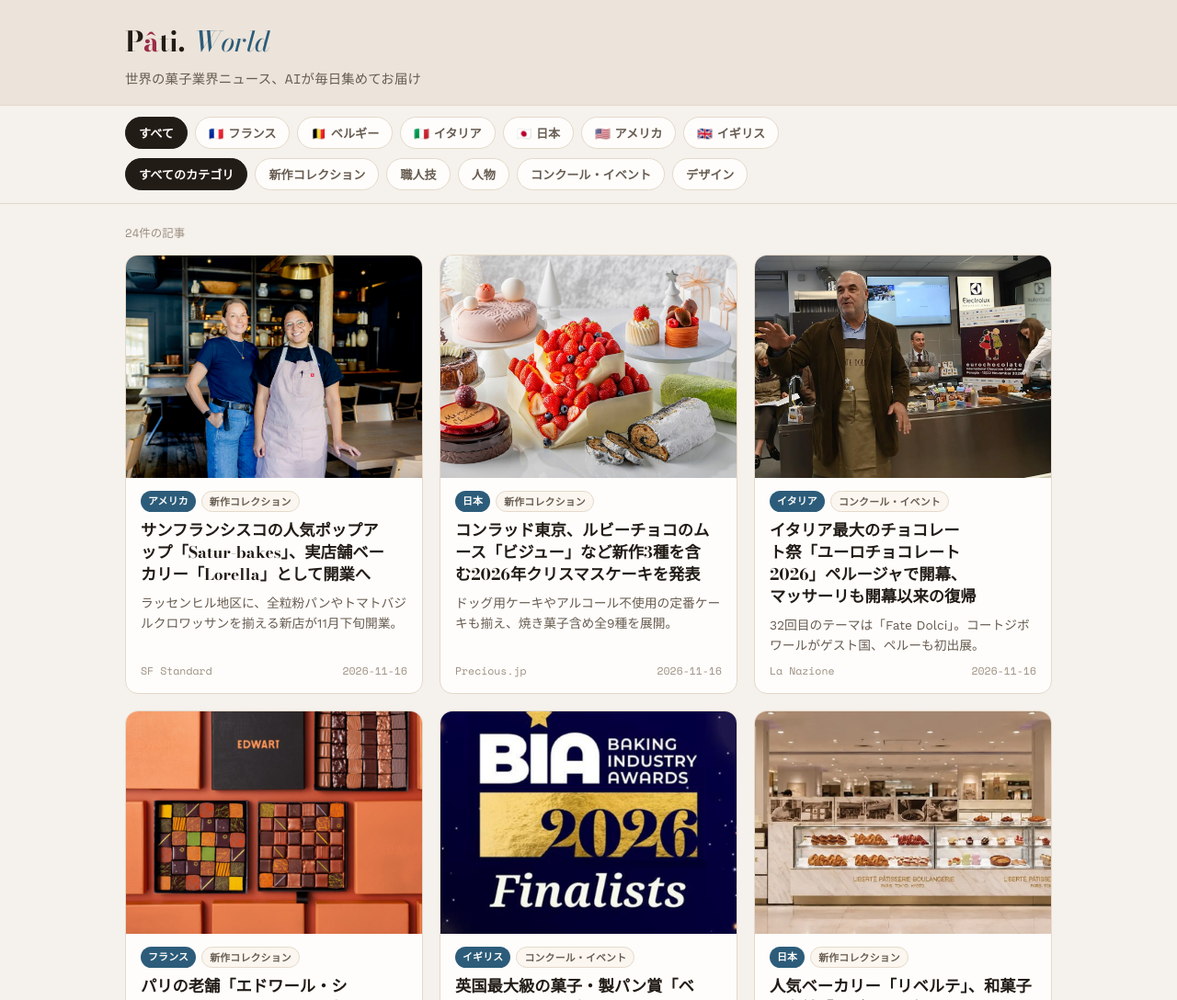
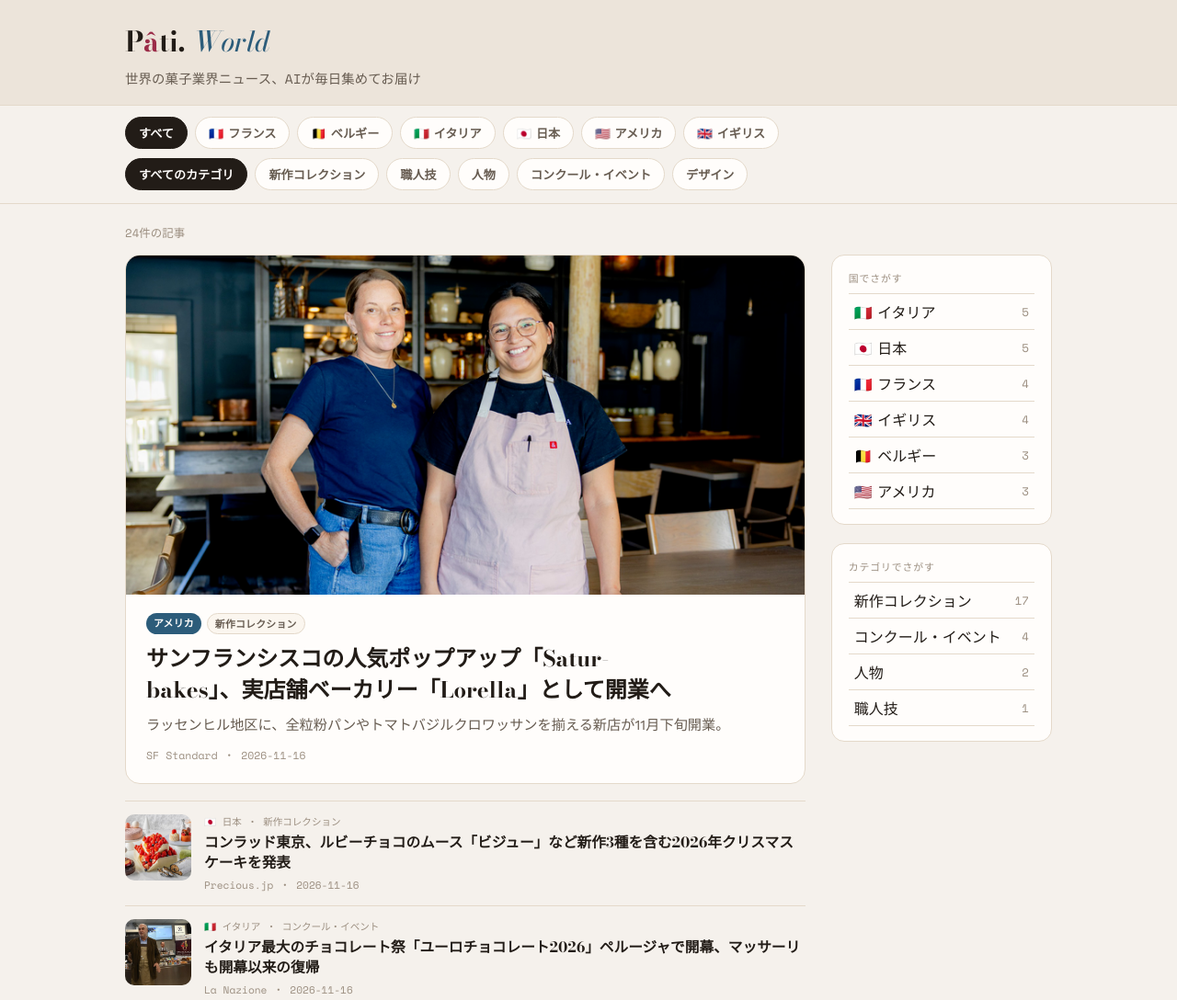
Before and after one commit to takuwan001/pati-world, a plain HTML site: page index.html in a window 1280 px wide. Shown: the top 1088 px of the page at 92% size. Drawn offline with nearby package versions, Linux system fonts and the light colour scheme.

Commit message:
Restructure homepage into a denser news-portal layout
Replaces the uniform card grid with a lead story + scannable headline
list (small thumbnail, two-line title, source/date), plus a sidebar
showing real per-country and per-category article counts that double
as filter shortcuts. Keeps the existing brand (fonts, palette, detail
sheet) — only the information density and layout change, as agreed
after reviewing a mockup. The lead story only appears on the
unfiltered view; a filtered view (one country or category) shows a
plain headline list. Articles without an image fall back to the same
category-gradient placeholder used elsewhere in the Pâti. product line.

Co-Authored-By: Claude Sonnet 5 <noreply@anthropic.com>

```diff
--- a/index.html
+++ b/index.html
@@ -149,20 +149,22 @@
     margin:0 0 14px;
   }
 
-  .grid{
-    display:grid; grid-template-columns:repeat(auto-fill, minmax(260px,1fr)); gap:18px;
+  .layout{display:flex; flex-wrap:wrap; gap:28px}
+  .content{flex:999 1 560px; min-width:0; display:flex; flex-direction:column; gap:18px}
+
+  .hero{
+    display:block; border:1px solid var(--border); border-radius:16px;
+    overflow:hidden; background:var(--surface); cursor:pointer;
   }
-  .card{
-    background:var(--surface); border:1px solid var(--border); border-radius:14px;
-    overflow:hidden; cursor:pointer; display:flex; flex-direction:column;
-    transition:transform .12s ease, box-shadow .12s ease;
+  .hero:focus-visible{outline:2px solid var(--framboise); outline-offset:2px}
+  .hero .thumb{width:100%; aspect-ratio:16/8; object-fit:cover; background:var(--surface-2)}
+  .hero .body{padding:20px 22px 22px; display:flex; flex-direction:column; gap:10px}
+  .hero h2{
+    font-family:'Bodoni Moda', serif; font-weight:700; font-size:1.5rem; line-height:1.4;
+    margin:0; text-wrap:balance;
   }
-  .card:hover{transform:translateY(-2px); box-shadow:0 8px 20px -10px rgba(0,0,0,.25)}
-  .card:focus-visible{outline:2px solid var(--framboise); outline-offset:2px}
-  .card .thumb{
-    width:100%; aspect-ratio:4/3; object-fit:cover; background:var(--surface-2);
-  }
-  .card .body{padding:14px 16px 16px; display:flex; flex-direction:column; gap:8px; flex:1}
+  .hero .summary{font-size:.95rem; line-height:1.7; color:var(--ink-soft); margin:0}
+
   .badges{display:flex; gap:6px; flex-wrap:wrap}
   .badge{
     font-family:'Space Mono', monospace; font-size:.68rem; letter-spacing:.02em;
@@ -170,18 +172,42 @@
   }
   .badge.country{background:var(--bleu); color:var(--surface)}
   .badge.cat{background:var(--surface-2); color:var(--ink-soft); border:1px solid var(--border)}
-  .card h2{
-    font-family:'Bodoni Moda', serif; font-weight:700; font-size:1.08rem; line-height:1.4;
-    margin:0; text-wrap:balance;
+
+  .meta{font-family:'Space Mono', monospace; font-size:.72rem; color:var(--ink-faint)}
+
+  .headline-list{display:flex; flex-direction:column}
+  .headline-row{
+    display:flex; gap:14px; padding-block:14px; border-top:1px solid var(--border);
+    cursor:pointer;
   }
-  .card .summary{
-    font-size:.86rem; color:var(--ink-soft); line-height:1.6; margin:0;
-    display:-webkit-box; -webkit-line-clamp:2; -webkit-box-orient:vertical; overflow:hidden;
+  .headline-row:last-child{border-bottom:1px solid var(--border)}
+  .headline-row:focus-visible{outline:2px solid var(--framboise); outline-offset:2px}
+  .headline-row .thumb-sm{
+    flex:none; width:72px; height:72px; border-radius:10px;
+    object-fit:cover; background:var(--surface-2);
   }
-  .meta{
-    margin-top:auto; display:flex; justify-content:space-between; align-items:center;
-    font-family:'Space Mono', monospace; font-size:.72rem; color:var(--ink-faint);
+  .headline-row .info{flex:1; min-width:0; display:flex; flex-direction:column; gap:4px}
+  .headline-row .kicker{font-family:'Space Mono', monospace; font-size:.66rem; color:var(--ink-faint)}
+  .headline-row h3{
+    font-family:'Bodoni Moda', serif; font-weight:600; font-size:.98rem; line-height:1.4;
+    margin:0; display:-webkit-box; -webkit-line-clamp:2; -webkit-box-orient:vertical; overflow:hidden;
   }
+  .headline-row .meta{font-size:.7rem}
+
+  .sidebar{flex:1 1 240px; min-width:220px; max-width:280px; display:flex; flex-direction:column; gap:20px}
+  .sidebar-box{border:1px solid var(--border); border-radius:14px; background:var(--surface); padding:16px 18px}
+  .sidebar-box .label{
+    font-family:'Space Mono', monospace; font-size:.68rem; letter-spacing:.08em;
+    text-transform:uppercase; color:var(--ink-faint); margin:0 0 8px;
+  }
+  .sidebar-box button{
+    display:flex; width:100%; justify-content:space-between; align-items:center;
+    padding-block:7px; border:none; border-top:1px solid var(--border);
+    background:none; font:inherit; color:inherit; text-align:left; cursor:pointer;
+  }
+  .sidebar-box button:last-child{border-bottom:1px solid var(--border)}
+  .sidebar-box button[aria-pressed="true"]{color:var(--framboise-ink); font-weight:600}
+  .sidebar-box button .n{font-family:'Space Mono', monospace; color:var(--ink-faint); font-size:.78rem}
 
   .empty{
     text-align:center; padding:60px 20px; color:var(--ink-faint);
@@ -243,7 +269,13 @@
 
 <main class="wrap">
   <p class="count" id="count"></p>
-  <div class="grid" id="grid"></div>
+  <div class="layout">
+    <div class="content">
+      <div id="hero"></div>
+      <div class="headline-list" id="list"></div>
+    </div>
+    <aside class="sidebar" id="sidebar"></aside>
+  </div>
   <p class="empty" id="empty" hidden>該当する記事はまだありません。</p>
 </main>
 
@@ -271,6 +303,13 @@ const CATS = [
   {id:'event', label:'コンクール・イベント'},
   {id:'design', label:'デザイン'},
 ];
+const PH_GRADIENTS = {
+  design: 'linear-gradient(135deg, #C24A69, #6E1E33)',
+  craft: 'linear-gradient(135deg, #7FA075, #33461F)',
+  collection: 'linear-gradient(135deg, #C7A24B, #6E571C)',
+  people: 'linear-gradient(135deg, #6E5B64, #362A31)',
+  event: 'linear-gradient(135deg, #A94A5C, #4E1620)',
+};
 
 let ARTICLES = [];
 let activeCountry = 'all';
@@ -292,6 +331,52 @@ function renderFilters(){
   kRow.querySelectorAll('[data-cat]').forEach(btn=>{
     btn.addEventListener('click', ()=>{ activeCat = btn.dataset.cat; renderFilters(); renderGrid(); });
   });
+
+  renderSidebar();
+}
+
+function renderSidebar(){
+  const sidebar = document.getElementById('sidebar');
+  const countryCounts = {};
+  const catCounts = {};
+  ARTICLES.forEach(a=>{
+    countryCounts[a.country] = (countryCounts[a.country] || 0) + 1;
+    catCounts[a.cat] = (catCounts[a.cat] || 0) + 1;
+  });
+
+  const countryRows = COUNTRIES
+    .filter(c => c.id !== 'all' && countryCounts[c.id])
+    .sort((a, b) => countryCounts[b.id] - countryCounts[a.id])
+    .map(c => `
+      <button data-country="${c.id}" aria-pressed="${activeCountry === c.id}">
+        <span>${c.flag} ${c.label}</span><span class="n">${countryCounts[c.id]}</span>
+      </button>`).join('');
+
+  const catRows = CATS
+    .filter(k => k.id !== 'all' && catCounts[k.id])
+    .sort((a, b) => catCounts[b.id] - catCounts[a.id])
+    .map(k => `
+      <button data-cat="${k.id}" aria-pressed="${activeCat === k.id}">
+        <span>${k.label}</span><span class="n">${catCounts[k.id]}</span>
+      </button>`).join('');
+
+  sidebar.innerHTML = `
+    <div class="sidebar-box">
+      <p class="label">国でさがす</p>
+      ${countryRows}
+    </div>
+    <div class="sidebar-box">
+      <p class="label">カテゴリでさがす</p>
+      ${catRows}
+    </div>
+  `;
+
+  sidebar.querySelectorAll('[data-country]').forEach(btn=>{
+    btn.addEventListener('click', ()=>{ activeCountry = btn.dataset.country; renderFilters(); renderGrid(); });
+  });
+  sidebar.querySelectorAll('[data-cat]').forEach(btn=>{
+    btn.addEventListener('click', ()=>{ activeCat = btn.dataset.cat; renderFilters(); renderGrid(); });
+  });
 }
 
 function countryLabel(id){
@@ -303,6 +388,43 @@ function catLabel(id){
   return k ? k.label : id;
 }
 
+function thumbHtml(a, cls){
+  if (a.image) return `<img class="${cls}" src="${a.image}" alt="" loading="lazy">`;
+  const grad = PH_GRADIENTS[a.cat] || PH_GRADIENTS.collection;
+  return `<div class="${cls}" style="background:${grad}"></div>`;
+}
+
+function heroHtml(a){
+  return `
+    <article class="hero" tabindex="0" role="button" data-idx="${ARTICLES.indexOf(a)}">
+      ${thumbHtml(a, 'thumb')}
+      <div class="body">
+        <div class="badges">
+          <span class="badge country">${countryLabel(a.country)}</span>
+          <span class="badge cat">${catLabel(a.cat)}</span>
+        </div>
+        <h2>${a.title}</h2>
+        <p class="summary">${a.summary}</p>
+        <div class="meta">${a.source} ・ ${a.addedAt}</div>
+      </div>
+    </article>
+  `;
+}
+
+function headlineRowHtml(a){
+  const flag = (COUNTRIES.find(c => c.id === a.country) || {}).flag || '';
+  return `
+    <article class="headline-row" tabindex="0" role="button" data-idx="${ARTICLES.indexOf(a)}">
+      ${thumbHtml(a, 'thumb-sm')}
+      <div class="info">
+        <div class="kicker">${flag} ${countryLabel(a.country)} ・ ${catLabel(a.cat)}</div>
+        <h3>${a.title}</h3>
+        <div class="meta">${a.source} ・ ${a.addedAt}</div>
+      </div>
+    </article>
+  `;
+}
+
 function renderGrid(){
   const filtered = ARTICLES.filter(a =>
     (activeCountry==='all' || a.country===activeCountry) &&
@@ -310,35 +432,33 @@ function renderGrid(){
   ).sort((a,b)=> b.addedAt.localeCompare(a.addedAt));
 
   document.getElementById('count').textContent = `${filtered.length}件の記事`;
-  const grid = document.getElementById('grid');
+  const heroEl = document.getElementById('hero');
+  const listEl = document.getElementById('list');
   const empty = document.getElementById('empty');
 
   if(filtered.length===0){
-    grid.innerHTML = '';
+    heroEl.innerHTML = '';
+    listEl.innerHTML = '';
     empty.hidden = false;
     return;
   }
   empty.hidden = true;
 
-  grid.innerHTML = filtered.map((a,i) => `
-    <article class="card" tabindex="0" role="button" data-idx="${ARTICLES.indexOf(a)}">
-      ${a.image ? `<img class="thumb" src="${a.image}" alt="" loading="lazy">` : ''}
-      <div class="body">
-        <div class="badges">
-          <span class="badge country">${countryLabel(a.country)}</span>
-          <span class="badge cat">${catLabel(a.cat)}</span>
-        </div>
-        <h2>${a.title}</h2>
-        <p class="summary">${a.summary}</p>
-        <div class="meta"><span>${a.source}</span><span>${a.addedAt}</span></div>
-      </div>
-    </article>
-  `).join('');
+  // The lead story only makes sense on the unfiltered home view; a
+  // filtered view (one country or category) shows a plain headline list.
+  const showHero = activeCountry==='all' && activeCat==='all';
+  const hero = showHero ? filtered[0] : null;
+  const rest = showHero ? filtered.slice(1) : filtered;
 
-  grid.querySelectorAll('.card').forEach(card=>{
-    const open = ()=> openDetail(ARTICLES[card.dataset.idx]);
-    card.addEventListener('click', open);
-    card.addEventListener('keydown', e=>{ if(e.key==='Enter' || e.key===' '){ e.preventDefault(); open(); } });
+  heroEl.innerHTML = hero ? heroHtml(hero) : '';
+  listEl.innerHTML = rest.map(headlineRowHtml).join('');
+
+  [heroEl, listEl].forEach(container=>{
+    container.querySelectorAll('[data-idx]').forEach(el=>{
+      const open = ()=> openDetail(ARTICLES[el.dataset.idx]);
+      el.addEventListener('click', open);
+      el.addEventListener('keydown', e=>{ if(e.key==='Enter' || e.key===' '){ e.preventDefault(); open(); } });
+    });
   });
 }
 
```
